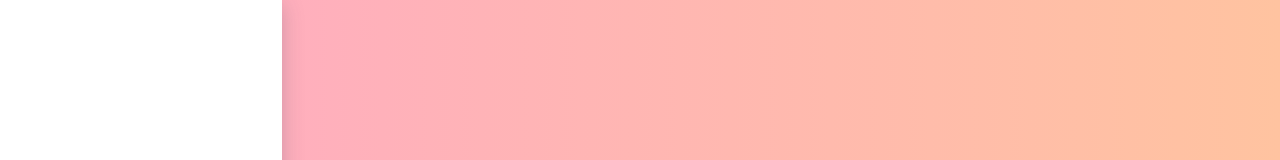
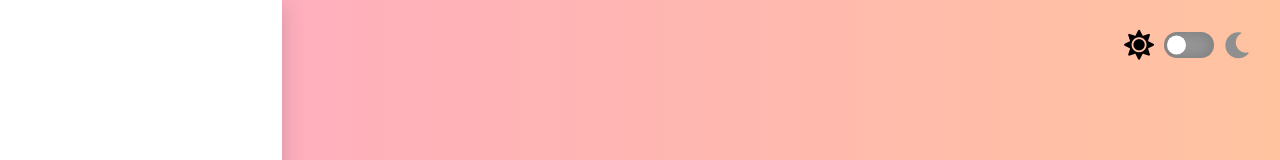
Before and after one commit to nguyenducde/MyBlog, a Next.js app: page / in a window 1280 px wide. Shown: the top 160 px of the page. Built offline with nearby package versions, Linux system fonts and the light colour scheme.

Commit message:
DarkMode: build UI

```diff
--- /dev/null
+++ b/src/assets/scss/components/_dark-mode.scss
@@ -0,0 +1,73 @@
+.dark {
+  &-mode {
+    @include flex(center, unset);
+    position: absolute;
+    top: 3rem;
+    right: 3rem;
+
+    & input[type='checkbox'] {
+      width: 5rem;
+      height: 2.6rem;
+      background-color: #969696;
+      border-radius: 20px;
+      -webkit-appearance: none;
+      outline: none;
+      position: relative;
+      cursor: pointer;
+      box-shadow: inset 0 0 15px rgba(0, 0, 0, 0.2);
+      display: block;
+
+      &::before {
+        content: '';
+        position: absolute;
+        width: 1.9rem;
+        height: 1.9rem;
+        border-radius: 20px;
+        top: 50%;
+        transform: translateY(-50%);
+        left: 3px;
+        background-color: #fff;
+        transition: 0.3s;
+      }
+    }
+    & input:checked[type='checkbox'] {
+      background-color: #03a9f4;
+
+      &::before {
+        left: calc(50% + 2px);
+      }
+    }
+
+    &__icon {
+      &-light {
+        font-size: 3rem;
+        padding-right: 1rem;
+        color: #8f8f8f;
+      }
+
+      &-dark {
+        font-size: 2.6rem;
+        padding-left: 1rem;
+        color: #8f8f8f;
+      }
+    }
+  }
+
+  &-icon input[type='checkbox'] {
+    background-color: white !important;
+
+    &::before {
+      background-color: black;
+    }
+  }
+}
+
+.active-light {
+  color: black;
+  transition: 0.3s;
+}
+
+.active-dark {
+  color: white;
+  transition: 0.3s;
+}
--- a/src/assets/scss/components/_home.scss
+++ b/src/assets/scss/components/_home.scss
@@ -5,6 +5,7 @@
   margin-left: -3rem;
   margin-right: -3rem;
   background: linear-gradient(to right, #ffafbd, #ffc3a0);
+  position: relative;
 
   &__avatar {
     width: 15rem;
--- a/src/assets/scss/index.scss
+++ b/src/assets/scss/index.scss
@@ -6,6 +6,7 @@
 @import './components/navbar';
 @import './components/content';
 @import './components/home';
+@import './components/dark-mode';
 @import './components/about-me';
 @import './components/skills';
 @import './components/projects';
--- /dev/null
+++ b/src/components/Content/DarkMode.tsx
@@ -0,0 +1,24 @@
+import { useState } from 'react'
+
+const DarkMode: React.FC = () => {
+  const [isChecked, setIsChecked] = useState(false)
+
+  const handleChecked = () => {
+    const checkbox = document.querySelector('#checkbox') as HTMLInputElement
+    if (checkbox.checked) {
+      setIsChecked(true)
+    } else {
+      setIsChecked(false)
+    }
+  }
+
+  return (
+    <div className={`dark-mode ${isChecked ? 'dark-icon' : ''}`}>
+      <i className={`fas fa-sun dark-mode__icon-light ${!isChecked ? 'active-light' : ''}`}></i>
+      <input type='checkbox' id='checkbox' onClick={handleChecked} />
+      <i className={`fas fa-moon dark-mode__icon-dark ${isChecked ? 'active-dark' : ''}`}></i>
+    </div>
+  )
+}
+
+export default DarkMode
--- a/src/components/Content/Home/index.tsx
+++ b/src/components/Content/Home/index.tsx
@@ -1,9 +1,11 @@
 import Link from 'next/link'
 import mockSocialMediaData from '../../../mock-data/mockSocialMediaData'
+import DarkMode from '../DarkMode'
 
 const Home: React.FC = () => {
   return (
     <section className='home'>
+      <DarkMode />
       <img src='/images/logo/avatar.jpg' className='home__avatar' alt='Avatar' />
       <p className='home__name'>Lương Tuyên Quang</p>
       <p className='home__subname'>I&apos;m a Front-end Web Developer</p>
```
